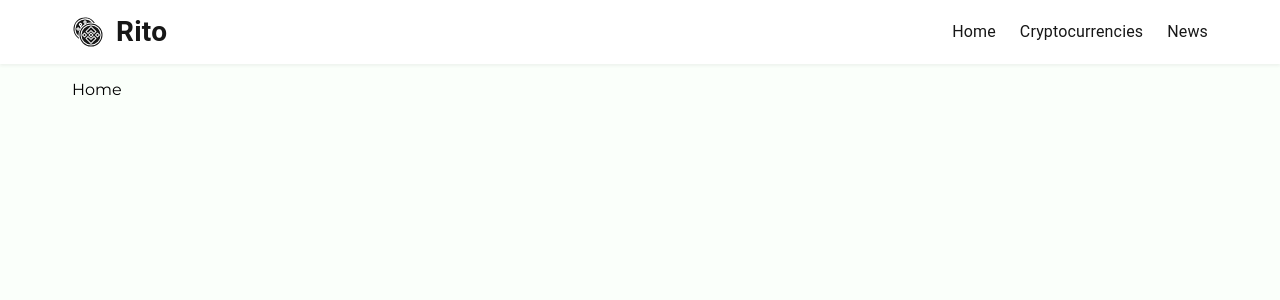
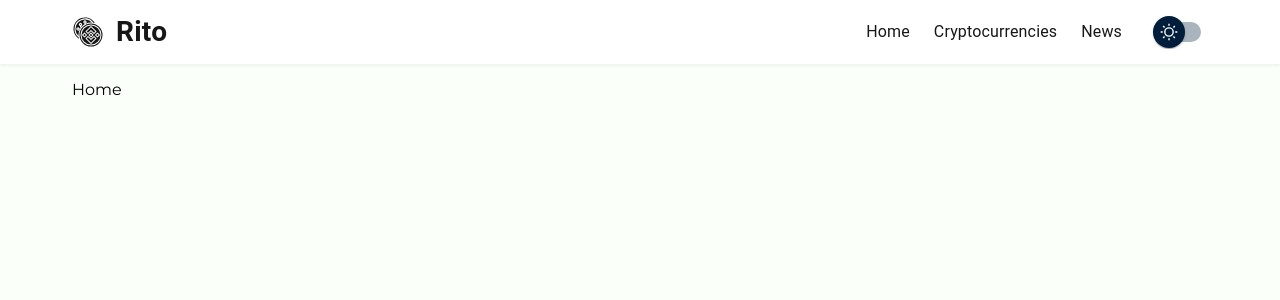
Before and after one commit to nonchain/cryptocurrency-mui, a React (Vite) app: page / in a window 1280 px wide. Shown: the top 300 px of the page. Built offline with nearby package versions, Linux system fonts and the light colour scheme.

Commit message:
:sparkles: (Navbar): Add a switch component to handel the dark mode

```diff
--- a/src/components/navbar/Navbar.jsx
+++ b/src/components/navbar/Navbar.jsx
@@ -1,5 +1,5 @@
 // Libraries
-import { AppBar, Box, Stack, Toolbar, Typography } from "@mui/material";
+import { AppBar, Box, Stack, Toolbar, Typography, Switch } from "@mui/material";
 import { Link } from "react-router-dom";
 // Files
 import Logo from "../../../public/icon.svg";
@@ -38,6 +38,9 @@ function Navbar() {
                 fontSize: "1rem"
               }}>News</Typography>
             </Link>
+            <Box>
+              <Switch variant="dark-mode" />
+            </Box>
           </Stack>
         </Stack>
       </Toolbar>
```
